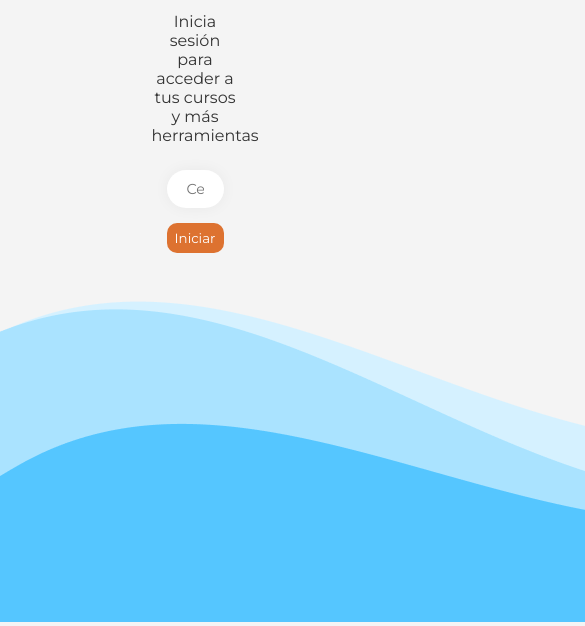
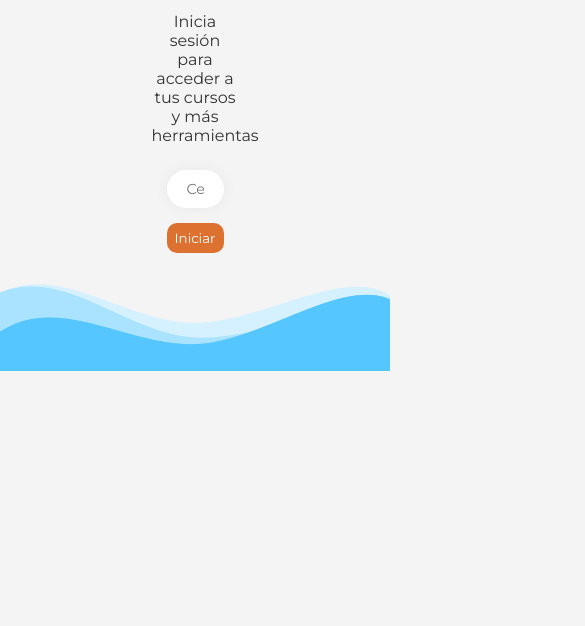
Before and after one commit to MYSSYF/pagina-siigo, a website built with Parcel: page html/index.html in a window 390 px wide. Shown: the part 322-948 px from the top of the page, 585 px wide, since content can reach past the window. After the commit the page ends 844 px from the top, so only its background shows below. Built offline with nearby package versions, Linux system fonts and the light colour scheme.

Commit message:
loguin responsive

```diff
--- a/html/index.html
+++ b/html/index.html
@@ -25,7 +25,7 @@
     </section>
 
     <figure class="decor">
-        <img src="../img/index/curves.png" alt="Decoración">
+        <img src="../img/index/curves.png" alt="Decoración" class="dec">
     </figure>
 
     <script src="../js/login.js" type="module"></script>
--- a/style/index/index.css
+++ b/style/index/index.css
@@ -76,3 +76,6 @@ body {
     cursor: pointer;
     background-color: #2BB8FF;
 }
+.dec{
+    width: 100%;
+}
```
Also changed, not shown: dist/index.html, 2 other files.
